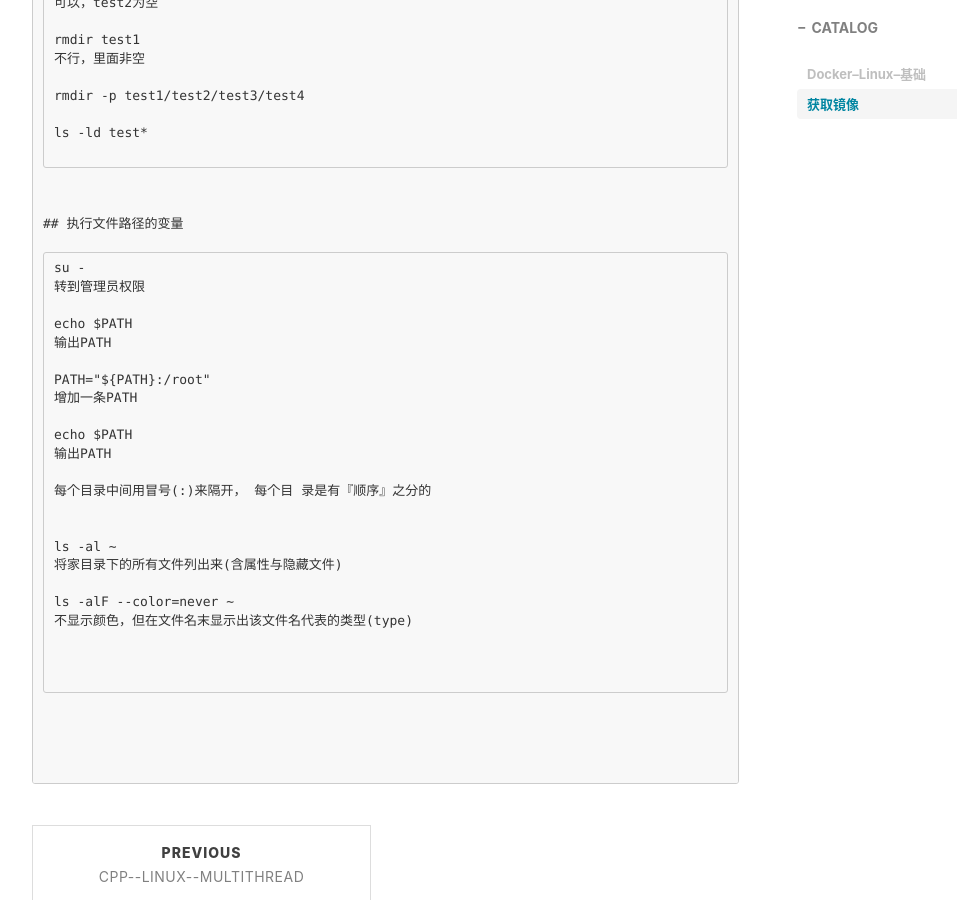
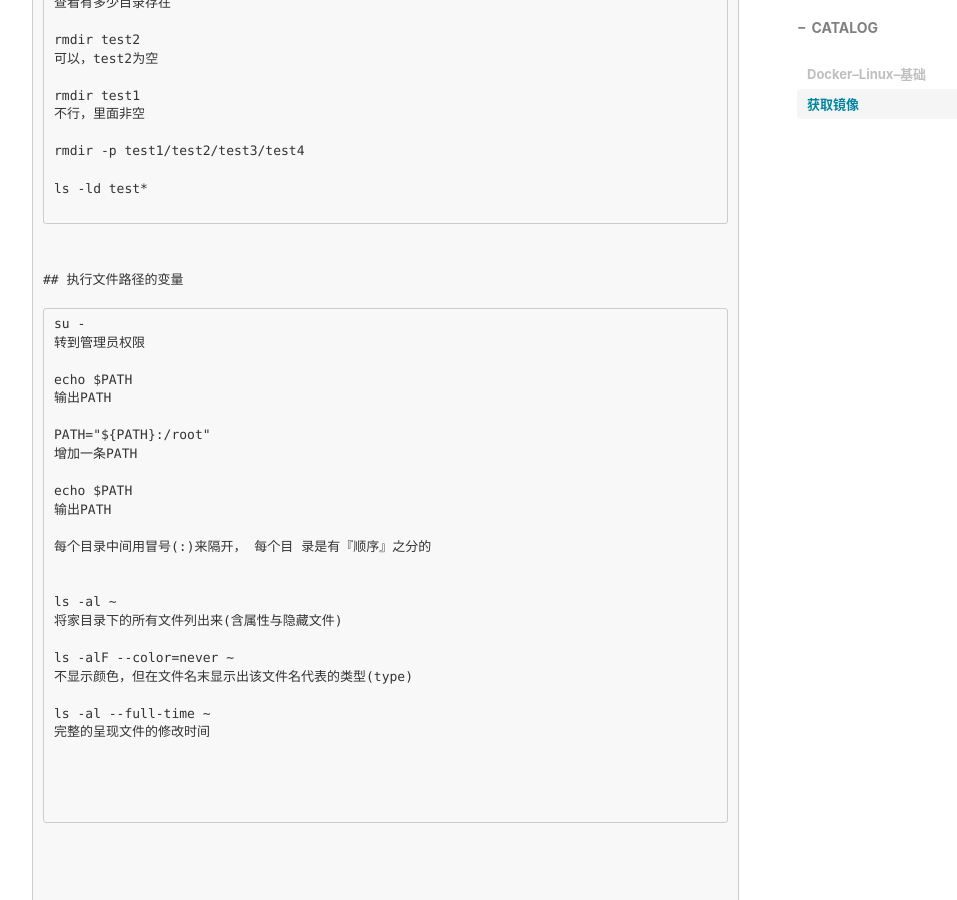
Before and after one commit to AugustineTong/TongBlog, a Jekyll site: the page built from _posts/2018-12-13-DockerLinux基础.md, in a window 1280 px wide and 900 px high, scrolled down 5774 px. Shown: the whole window, without its empty margins (233-1190 px from the left). Built offline with Jekyll 4.4.1, drawn with Linux system fonts in a browser that asks for light colours; nearby versions of some CDN libraries; comment, search, counter and statistics services are not loaded.

Commit message:
Update 2018-12-13-DockerLinux基础.md

```diff
--- a/_posts/2018-12-13-DockerLinux基础.md
+++ b/_posts/2018-12-13-DockerLinux基础.md
@@ -37,9 +37,12 @@ ubuntu:18.04：这是指用 ubuntu:18.04 镜像为基础来启动容器。
 bash：放在镜像名后的是命令，这里我们希望有个交互式 Shell，因此用的是 bash。
 
 <pre>
+
 docker image ls
 docker image rm [选项] <镜像1> [<镜像2> ...]
+
 </pre>
+
 
 ## 操作容器
 <pre>
@@ -319,6 +322,10 @@ ls -al ~
 ls -alF --color=never ~
 不显示颜色，但在文件名末显示出该文件名代表的类型(type)
 
+ls -al --full-time ~
+完整的呈现文件的修改时间
+
+
 
 
 </pre>
```
